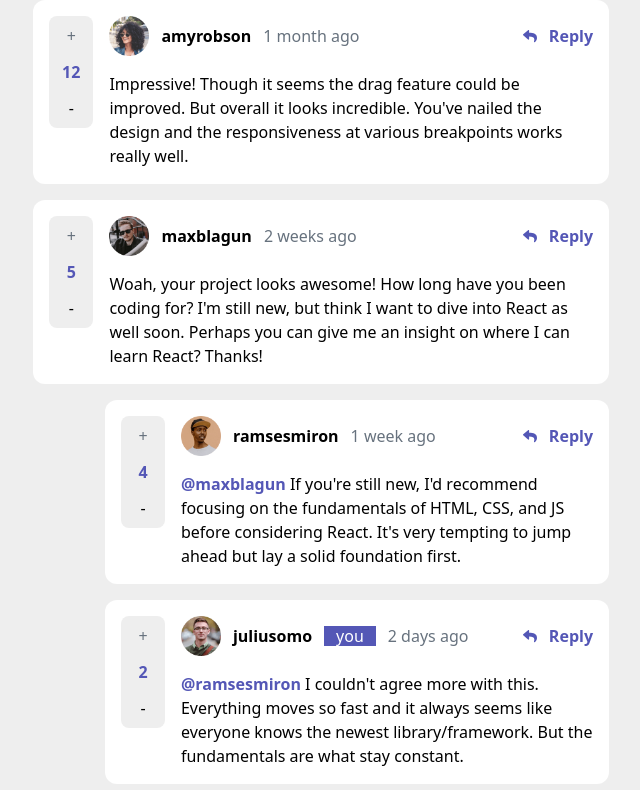
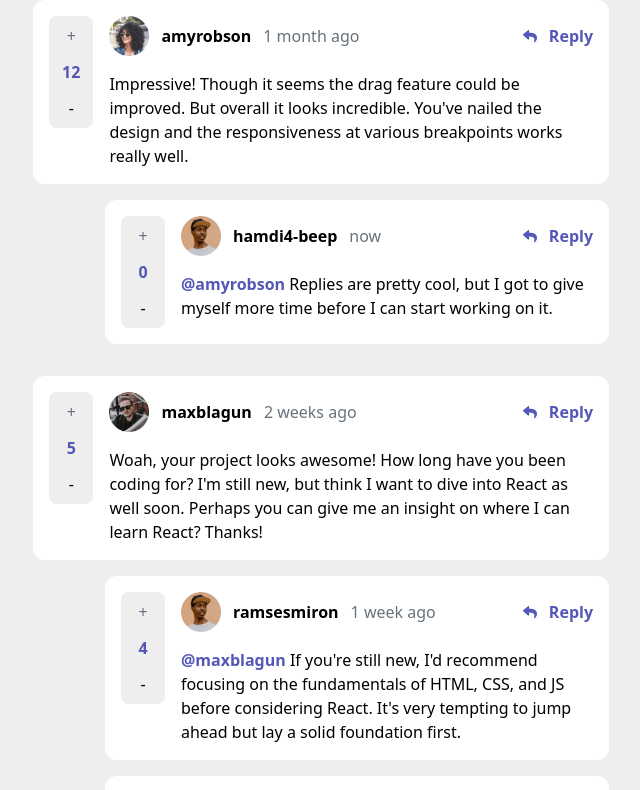
Before and after one commit to hamdi4-beep/interactive-comments-section-main, a React (Vite) app: page / in a window 1280 px wide. Shown: the top 790 px of the page, without its empty margins (319-959 px from the left). Built offline with nearby package versions, Linux system fonts and the light colour scheme.

Commit message:
used context API to pass the state to child components

```diff
--- a/src/components/Comment.tsx
+++ b/src/components/Comment.tsx
@@ -2,8 +2,8 @@ import * as React from 'react'
 
 import FormComponent from './FormComponent'
 
-import { currentUser } from './CommentSection'
-import { CommentOrReply, UserReply } from './CommentSection'
+import { currentUser, UserComment, UserReply } from './CommentSection'
+import { CommentOrReply } from './CommentSection'
 
 export default function Comment({
     data
@@ -13,11 +13,17 @@ export default function Comment({
     const [isReplying, setIsReplying] = React.useState(false)
 
     const { user } = data
-    const reply = data as UserReply
 
     const isCurrentUser = user.username === currentUser?.username
 
-    const handleReply = () => setIsReplying(!isReplying)
+    const handleReply = () => {
+        setIsReplying(!isReplying)
+
+        if (!(data as UserComment).replies) return
+
+        const comment = data as UserComment
+        console.log(comment)
+    }
 
     return (
         <div className='comment'>
@@ -52,8 +58,8 @@ export default function Comment({
                         </div>
 
                         <p className="pt-4">
-                            {reply.replyingTo && (
-                                <span className='font-bold text-primary-moderate-blue'>@{reply.replyingTo} </span>
+                            {(data as UserReply).replyingTo && (
+                                <span className='font-bold text-primary-moderate-blue'>@{(data as UserReply).replyingTo} </span>
                             )}
 
                             {data.content}
--- a/src/components/CommentSection.tsx
+++ b/src/components/CommentSection.tsx
@@ -11,12 +11,11 @@ export type CommentOrReply =
     | UserComment
     | UserReply
 
-const {comments} = data
+export const currentUser = data.currentUser
+const comments = data.comments
 
 const [comment] = comments.filter(comment => comment.replies)
 const [reply] = comment.replies
-
-export const currentUser = data.currentUser
 
 export const Context = React.createContext<{
     comments: UserComment[]
@@ -29,13 +28,6 @@ export const Context = React.createContext<{
 export default function CommentSection() {
     const [comments, setComments] = React.useState(data.comments)
     console.log(comments)
-
-    const addComment = (comment: UserComment) => {
-        setComments([
-            ...comments,
-            comment
-        ])
-    }
 
     return (
         <div className='grid gap-4'>
@@ -60,7 +52,6 @@ export default function CommentSection() {
                 }
 
                 <FormComponent data={{
-                    updateComments: addComment,
                     type: 'Comment'
                 }} />
             </Context.Provider>
--- a/src/components/FormComponent.tsx
+++ b/src/components/FormComponent.tsx
@@ -1,4 +1,5 @@
-import { currentUser } from "./CommentSection"
+import * as React from 'react'
+import { Context, currentUser } from "./CommentSection"
 
 let nextID = 3
 
@@ -6,10 +7,11 @@ export default function FormComponent({
     data
 }: {
     data: {
-        updateComments?: Function
         type: string
     }
 }) {
+    const ctx = React.useContext(Context)
+
     const placeholder = {
         Comment: ['Add comment...', 'Comment'],
         Reply: ['Add reply...', 'Reply']
@@ -25,22 +27,22 @@ export default function FormComponent({
 
         const input = form['comment']
 
-        if (!data.updateComments) {
-            alert('The reply functionality is under construction.')
-            return
-        }
-
         if (comment) {
-            data.updateComments({
+            const updatedComments = [
+                ...ctx.comments,
+                {
                     id: nextID++,
                     content: comment as string,
                     createdAt: "now",
                     score: 0,
                     user: currentUser,
                     replies: []
-            })
+                }
+            ]
 
+            ctx.setComments(updatedComments)
             input.value = ''
+
             return
         }
 
--- a/src/data.json
+++ b/src/data.json
@@ -19,7 +19,20 @@
         },
         "username": "amyrobson"
       },
-      "replies": []
+      "replies": [{
+        "id": 3,
+        "content": "Replies are pretty cool, but I got to give myself more time before I can start working on it.",
+        "createdAt": "now",
+        "score": 0,
+        "replyingTo": "amyrobson",
+        "user": {
+          "image": {
+            "png": "/interactive-comments-section-main/assets/images/avatars/image-ramsesmiron.png",
+            "webp": "/interactive-comments-section-main/assets/images/avatars/image-ramsesmiron.webp"
+          },
+          "username": "hamdi4-beep"
+        }
+      }]
     },
     {
       "id": 2,
```
Lines whose indentation alone changed are shown as unchanged.
